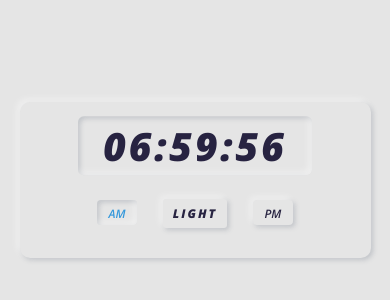
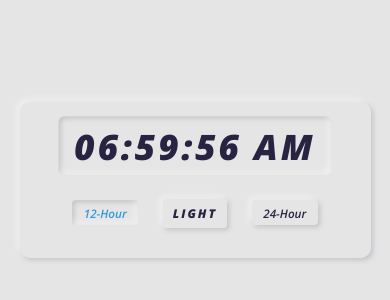
Before and after one commit to AnilSeervi/NeumiDigiClock, a plain HTML site: page index.html in a window 390 px wide. Shown: the part 242-542 px from the top of the page. Drawn offline with nearby package versions, Linux system fonts and the light colour scheme.

Commit message:
Added 12 and 24 Hour Format

```diff
--- a/index.html
+++ b/index.html
@@ -17,12 +17,12 @@
   <body>
     <div class="wrapper">
       <div class="display">
-        <div id="time">13:00:00</div>
+        <div data-format="12" id="time">13:00:00</div>
       </div>
       <div class="format">
-        <span class="Hour12">AM</span>
+        <span data-format="12" class="Hour12">12-Hour</span>
         <input type="button" value="Light" class="Mode" />
-        <span class="Hour24">PM</span>
+        <span data-format="24" class="Hour24">24-Hour</span>
       </div>
     </div>
     <script src="./script.js"></script>
--- a/script.js
+++ b/script.js
@@ -3,6 +3,7 @@ const time = document.querySelector("#time");
 const toggle = document.querySelector(".Mode");
 const hour24 = document.querySelector(".Hour24");
 const hour12 = document.querySelector(".Hour12");
+const spans = document.querySelectorAll("span");
 toggle.addEventListener("click", () => {
   if (toggle.value === "Light") {
     toggle.value = "Dark";
@@ -30,25 +31,25 @@ toggle.addEventListener("click", () => {
     );
   }
 });
+hour12.addEventListener("click", () => {
+  hour24.style.setProperty("box-shadow", "var(--boxShadow-out)");
+  hour12.style.setProperty("box-shadow", "var(--boxShadow-in)");
+  hour12.style.setProperty("color", "var(--txt-fcs");
+  hour24.style.setProperty("color", "var(--txt-clr)");
+});
+hour24.addEventListener("click", () => {
+  hour12.style.setProperty("box-shadow", "var(--boxShadow-out)");
+  hour24.style.setProperty("box-shadow", "var(--boxShadow-in)");
+  hour24.style.setProperty("color", "var(--txt-fcs");
+  hour12.style.setProperty("color", "var(--txt-clr)");
+});
 function first() {
+  const format = time.getAttribute("data-format");
   let date = new Date();
   let hours = date.getHours();
   let minutes = date.getMinutes();
   let seconds = date.getSeconds();
-  if (hours >= 12) {
-    hour12.style.setProperty("box-shadow", "var(--boxShadow-out)");
-    hour24.style.setProperty("box-shadow", "var(--boxShadow-in)");
-    hour24.style.setProperty("color", "var(--txt-fcs");
-    hour12.style.setProperty("color", "var(--txt-clr)");
-  } else {
-    hour24.style.setProperty("box-shadow", "var(--boxShadow-out)");
-    hour12.style.setProperty("box-shadow", "var(--boxShadow-in)");
-    hour12.style.setProperty("color", "var(--txt-fcs");
-    hour24.style.setProperty("color", "var(--txt-clr)");
-  }
-  if (hours > 12) {
-    hours = hours - 12;
-  }
+  let timeStatus = hours >= 12 ? "PM" : "AM";
   if (hours < 10) {
     hours = `0${hours}`;
   }
@@ -58,7 +59,23 @@ function first() {
   if (seconds < 10) {
     seconds = `0${seconds}`;
   }
-  time.textContent = `${hours}:${minutes}:${seconds}`;
+  if (format === "12") {
+    if (hours > 12) {
+      hours = hours - 12;
+    }
+    time.textContent = `${hours}:${minutes}:${seconds} ${timeStatus}`;
+  } else {
+    time.textContent = `${hours}:${minutes}:${seconds}`;
+  }
+
   setTimeout(first, 1000);
 }
 first();
+
+spans.forEach((span) => {
+  span.addEventListener("click", () => {
+    const format = span.getAttribute("data-format");
+    time.setAttribute("data-format", format);
+    first();
+  });
+});
--- a/style.css
+++ b/style.css
@@ -14,14 +14,13 @@
   font-family: "Open Sans", sans-serif;
   font-style: italic;
   color: var(--txt-clr);
-  transition: background-color 400ms ease-out, color 500ms ease-in,
-    box-shadow 200ms ease-out;
+  transition: background-color 400ms ease-out, color 300ms ease-in,
+    box-shadow 600ms ease-out;
 }
 
 html,
 body {
-  height: 100vh;
-  width: 100vw;
+  height: 100%;
   display: flex;
   align-items: center;
   justify-content: center;
@@ -33,8 +32,8 @@ body {
   display: grid;
   place-items: center;
   position: relative;
-  height: 200px;
-  width: 500px;
+  height: 210px;
+  width: 600px;
   cursor: default;
   border-radius: 10px;
   box-shadow: var(--boxShadow-out);
@@ -47,8 +46,8 @@ body {
   top: 15%;
   left: 50%;
   transform: translate(-50%, -15%);
-  height: 85px;
-  width: 345px;
+  height: 80px;
+  width: 400px;
   text-align: center;
   border-radius: 6px;
   box-shadow: var(--boxShadow-in);
@@ -71,8 +70,15 @@ body {
   border-radius: 4px;
   padding: 0.4em 1em;
 }
-
+span:nth-of-type(1) {
+  box-shadow: var(--boxShadow-in);
+  color: var(--txt-fcs);
+}
+span:nth-of-type(2) {
+  box-shadow: var(--boxShadow-out);
+}
 .wrapper .format .Mode {
+  font-size: 0.9rem;
   cursor: pointer;
   color: var(--txt-clr);
   outline: none;
@@ -86,7 +92,10 @@ body {
   box-shadow: var(--boxShadow-out);
   letter-spacing: 3px;
 }
-
+.wrapper .format .Mode:active {
+  box-shadow: var(--boxShadow-in);
+  color: var(--txt-fcs);
+}
 @media (max-width: 600px) {
   .wrapper {
     height: 40vw;
@@ -94,10 +103,10 @@ body {
   }
   .wrapper .display {
     height: 15vw;
-    width: 60vw;
+    width: 70vw;
   }
   .wrapper .display #time {
-    font-size: 10vw;
+    font-size: 9vw;
     letter-spacing: 3px;
   }
   .wrapper .format {
@@ -109,6 +118,6 @@ body {
   .wrapper .format .Mode {
     font-size: 3.1vw;
     letter-spacing: 2px;
-    margin: 0 1.8em;
+    margin: 0 1.7em;
   }
 }
```
